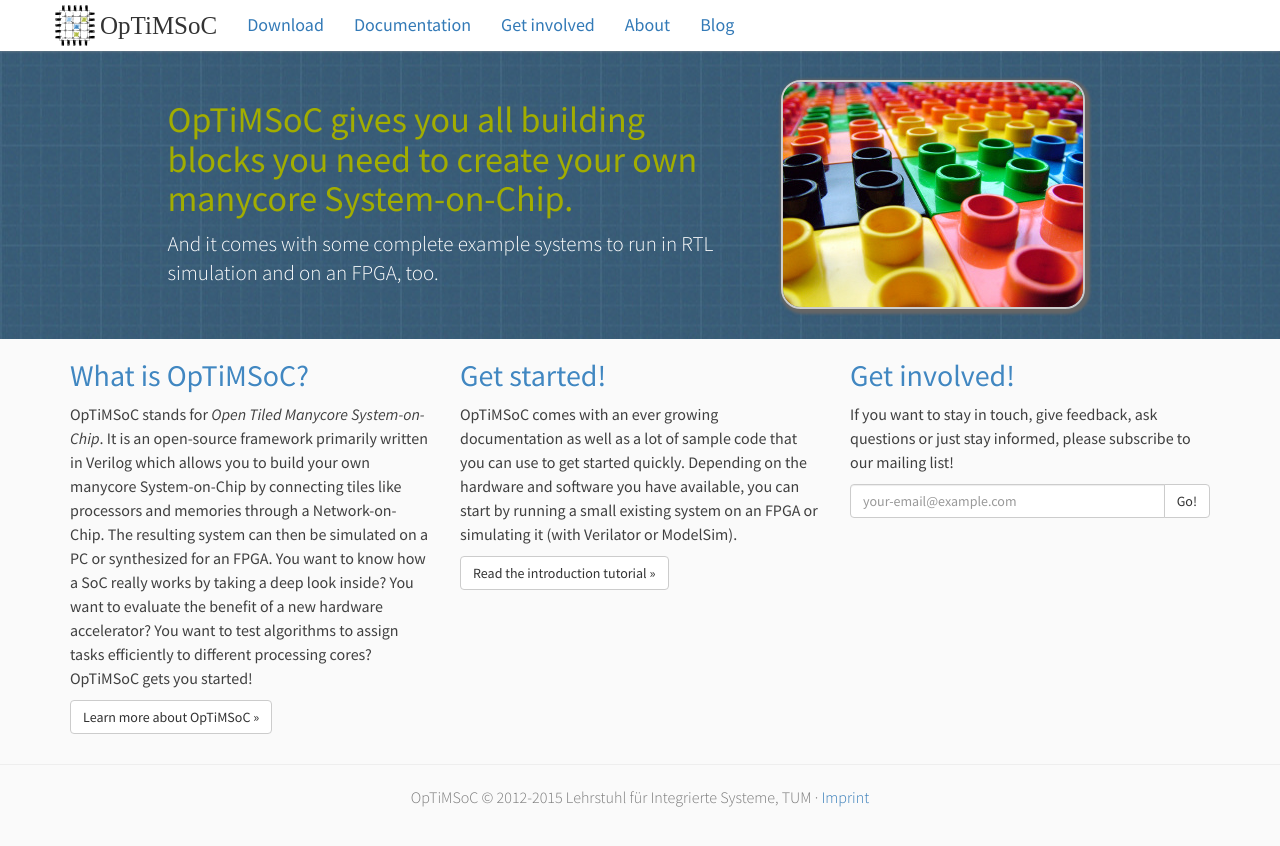
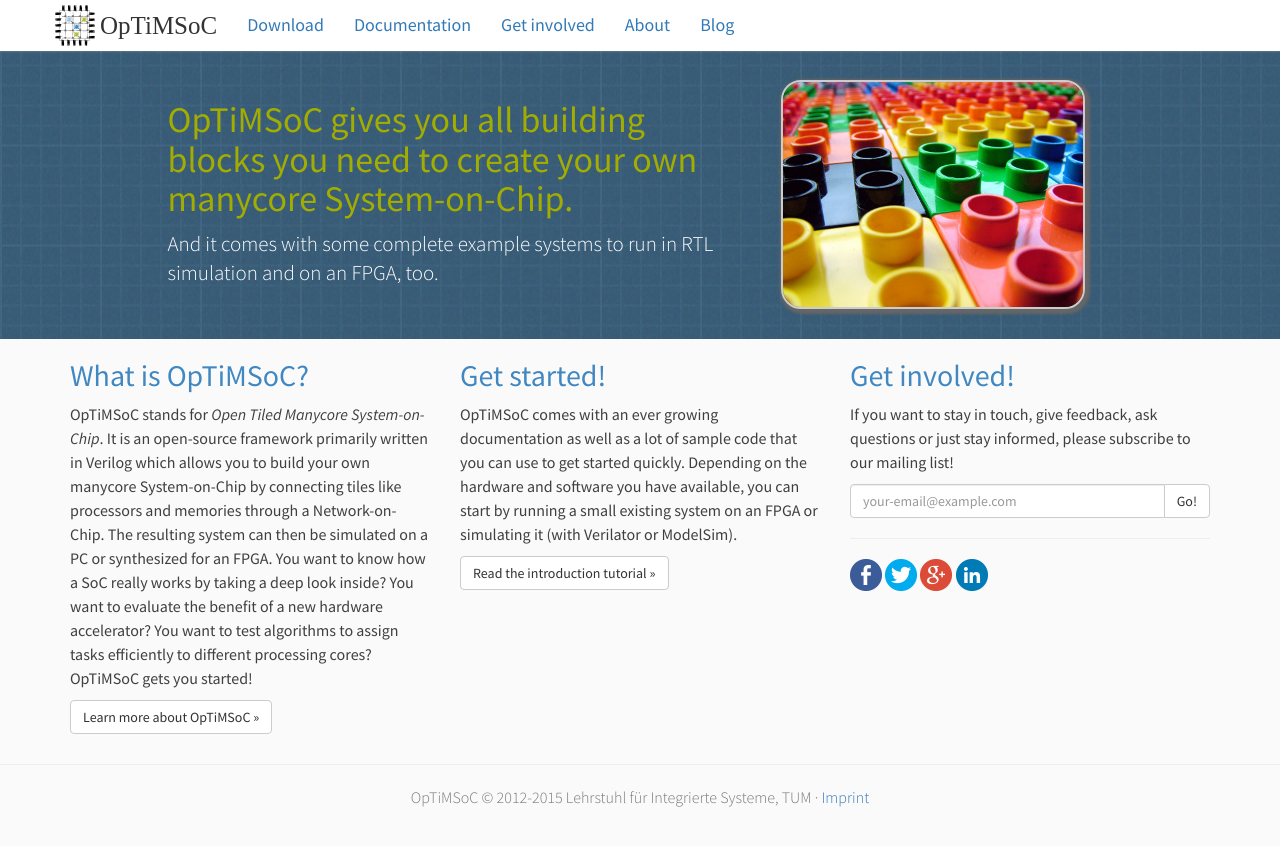
Before and after one commit to optimsoc/optimsoc-web, a Jekyll site: the page built from index.html, in a window 1280 px wide. Shown: the top 846 px of the page. Built offline with Jekyll 4.4.1, drawn with Linux system fonts in a browser that asks for light colours; some web fonts are replaced; Markdown is read by kramdown in place of the engine named in the settings; comment, search, counter and statistics services are not loaded.

Commit message:
Add social media stuff

```diff
--- a/css/optimsoc.css
+++ b/css/optimsoc.css
@@ -278,3 +278,13 @@ hr.optimsoc-doc-sep-footnotes {
 .ltx_listingblock td.ltx_linenumber {
   width:3em; text-align:right;
 }
+
+/* social media */
+ul.share-buttons{
+  list-style: none;
+  padding: 0;
+}
+
+ul.share-buttons li{
+  display: inline;
+}
--- a/index.html
+++ b/index.html
@@ -45,6 +45,13 @@ title: OpTiMSoC
 	    </span>
 	  </div><!-- /input-group -->
       </form></p>
+      <hr />
+      <ul class="share-buttons">
+	<li><a href="https://www.facebook.com/sharer/sharer.php?u=http%3A%2F%2Fwww.optimsoc.org&t=" title="Share on Facebook" target="_blank" onclick="window.open('https://www.facebook.com/sharer/sharer.php?u=' + encodeURIComponent(document.URL) + '&t=' + encodeURIComponent(document.URL)); return false;"><img src="/img/flat_web_icon_set/color/Facebook.png"></a></li>
+	<li><a href="https://twitter.com/intent/tweet?source=http%3A%2F%2Fwww.optimsoc.org&text=:%20http%3A%2F%2Fwww.optimsoc.org" target="_blank" title="Tweet" onclick="window.open('https://twitter.com/intent/tweet?text=' + encodeURIComponent(document.title) + ':%20'  + encodeURIComponent(document.URL)); return false;"><img src="/img/flat_web_icon_set/color/Twitter.png"></a></li>
+	<li><a href="https://plus.google.com/share?url=http%3A%2F%2Fwww.optimsoc.org" target="_blank" title="Share on Google+" onclick="window.open('https://plus.google.com/share?url=' + encodeURIComponent(document.URL)); return false;"><img src="/img/flat_web_icon_set/color/Google+.png"></a></li>
+	<li><a href="http://www.linkedin.com/shareArticle?mini=true&url=http%3A%2F%2Fwww.optimsoc.org&title=&summary=&source=http%3A%2F%2Fwww.optimsoc.org" target="_blank" title="Share on LinkedIn" onclick="window.open('http://www.linkedin.com/shareArticle?mini=true&url=' + encodeURIComponent(document.URL) + '&title=' +  encodeURIComponent(document.title)); return false;"><img src="/img/flat_web_icon_set/color/LinkedIn.png"></a></li>
+      </ul>
     </div>
   </div>
 </div>
```
Also changed, not shown: _layouts/blogpost.html (+7 -0 lines), img/flat_web_icon_set/color/Email.png (added), img/flat_web_icon_set/color/Facebook.png (added), img/flat_web_icon_set/color/Google+.png (added), img/flat_web_icon_set/color/LinkedIn.png (added), img/flat_web_icon_set/color/Pinboard.png (added), img/flat_web_icon_set/color/Pinterest.png (added), img/flat_web_icon_set/color/Pocket.png (added), img/flat_web_icon_set/color/Reddit.png (added), img/flat_web_icon_set/color/Tumblr.png (added), img/flat_web_icon_set/color/Twitter.png (added), img/flat_web_icon_set/color/Wordpress.png (added), 1 other file.
